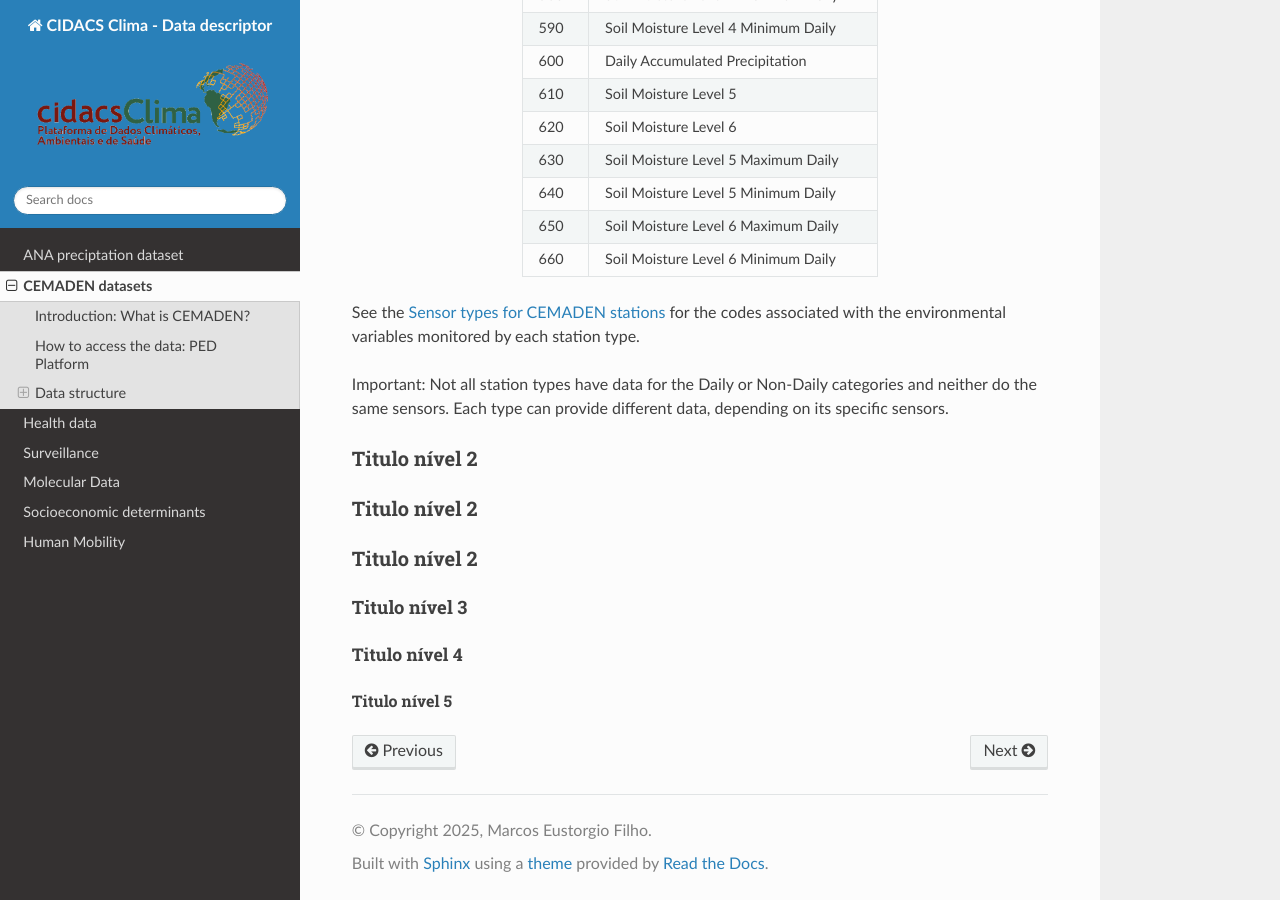
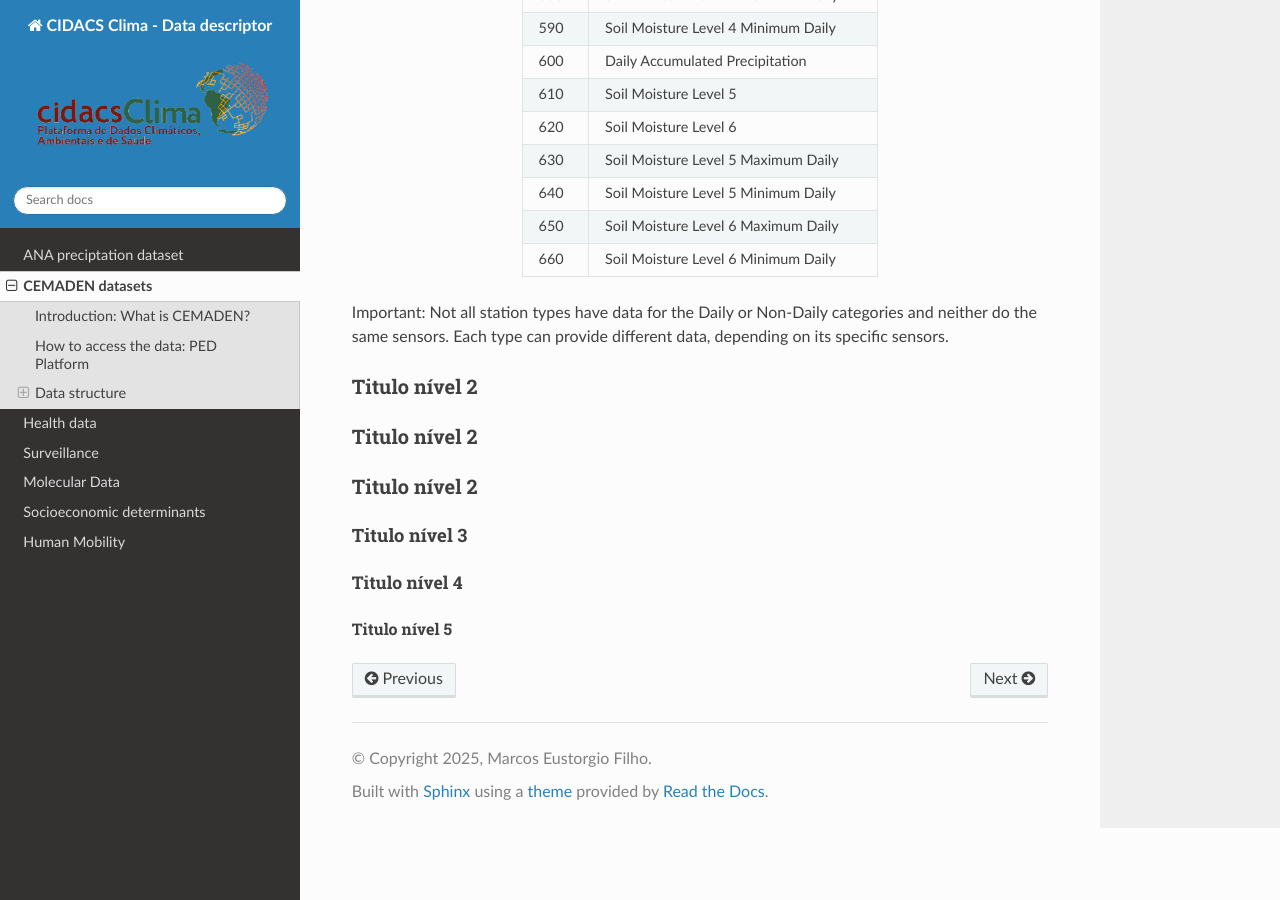
Before and after one commit to cidacslab/plataforma-clima-ambiente-readthedocs, a Sphinx documentation site: the page built from docs/source/cemaden_data.rst, in a window 1280 px wide and 900 px high, scrolled down 3009 px. Built offline with Sphinx 7.4.7 and the Read the Docs theme 3.1.0, drawn with Linux system fonts in a browser that asks for light colours; some of the changed lines change nothing that is shown; some of the changed text lies outside the part shown.

Commit message:
Correção referência tabela

```diff
--- a/docs/source/cemaden_data.rst
+++ b/docs/source/cemaden_data.rst
@@ -56,7 +56,7 @@
 
 Each type of station monitored by CEMADEN presents data according to some sensors. These sensors monitor different environmental variables.
 
-See the :ref:`tabela-sensores` for the codes associated with the environmental variables monitored by each station type.
+See the :ref:`Sensor types table <tabela-sensores>` for the codes associated with the environmental variables monitored by each station type.
 
 .. _tabela-sensores:
 
@@ -117,9 +117,6 @@
    660      Soil Moisture Level 6 Minimum Daily
    ======== ===============================================
 
-See the :ref:`tabela-sensores` for the codes associated with the environmental variables monitored by each station type.
-
-
 Important: Not all station types have data for the Daily or Non-Daily categories and neither do the same sensors. Each type can provide different data, depending on its specific sensors.
 
 Titulo nível 2
```
